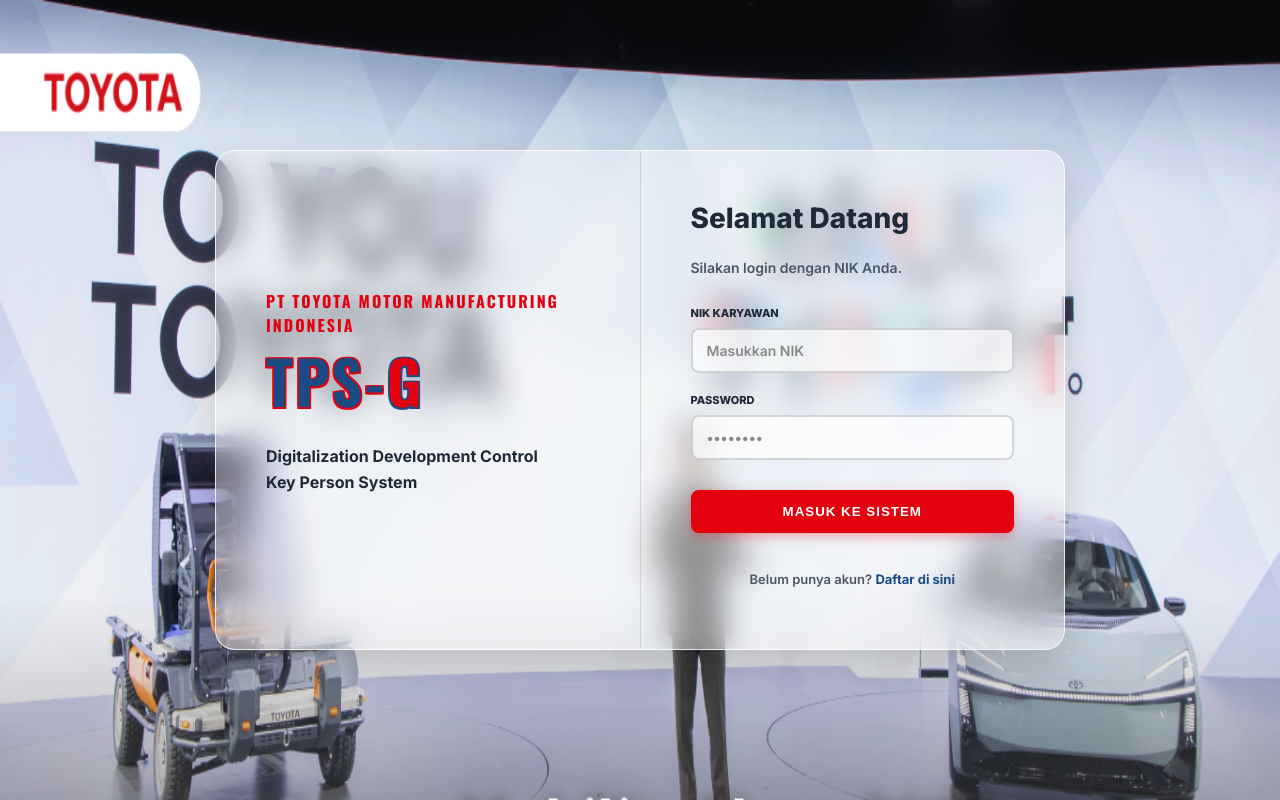
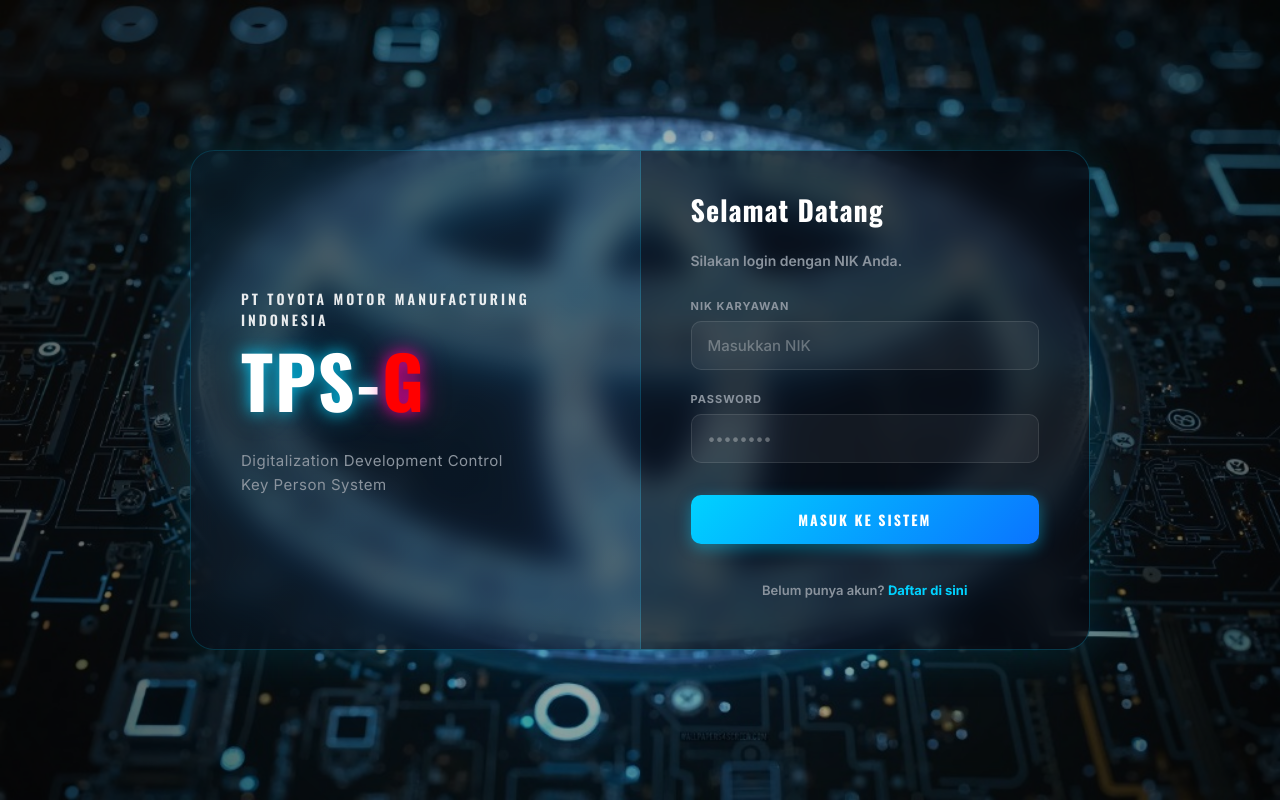
Before and after one commit to firmanadilsitohang/tps_development, a Flask app: page /auth/ in a window 1280 px wide. Run offline with Flask 3, Linux system fonts and the light colour scheme.

Commit message:
Wallpaper landingpage

```diff
--- a/app/templates/auth/login.html
+++ b/app/templates/auth/login.html
@@ -1,61 +1,70 @@
 <!DOCTYPE html>
 <html lang="id">
+
 <head>
     <meta charset="UTF-8">
     <meta name="viewport" content="width=device-width, initial-scale=1.0">
     <title>Login | TPS-G System</title>
-    <link href="https://fonts.googleapis.com/css2?family=Inter:wght@400;500;600;700;800&family=Oswald:wght@600;700&display=swap" rel="stylesheet">
+    <link
+        href="https://fonts.googleapis.com/css2?family=Inter:wght@400;500;600;700;800&family=Oswald:wght@600;700&display=swap"
+        rel="stylesheet">
     <style>
         :root {
-            --toyota-red: #e3000f;
-            --navy-blue: #1A4B84; /* Navy Blue cerah */
-            --text-dark: #1f2937;
-            --text-muted: #4b5563;
-            --accent-cyan: #0A74FF;
+            --neon-blue: #00d2ff;
+            --neon-cyan: rgb(251, 253, 253);
+            --neon-pink: #ff0000;
+            --text-light: #fdfdfd;
+            --text-muted: #8b949e;
         }
 
-        * { box-sizing: border-box; }
+        * {
+            box-sizing: border-box;
+        }
 
         body {
-            margin: 0; padding: 0;
-            font-family: 'Inter', sans-serif; /* Menggunakan font Inter yang bersih */
-            display: flex; align-items: center; justify-content: center;
+            margin: 0;
+            padding: 0;
+            font-family: 'Inter', sans-serif;
+            display: flex;
+            align-items: center;
+            justify-content: center;
             min-height: 100vh;
-            background-color: #f3f4f6;
+            background-color: #04070d;
 
-            /* =========================================================
-               FIX 1: SETTINGAN BACKGROUND AGAR TIDAK TERPOTONG
-            ========================================================= */
-            background-image: url("{{ url_for('static', filename='image/bg_login.png') }}");
-            background-size: 100% 100%; /* Memaksa gambar pas 1 banding 1 dengan layar */
-            background-position: top center; /* Menempel sempurna di sisi atas layar */
+            /* Latar belakang cyber baru */
+            background-image: url("{{ url_for('static', filename='img/toyota-cyber-bg.jpg') }}");
+            background-size: cover;
+            background-position: center;
             background-repeat: no-repeat;
             background-attachment: fixed;
             position: relative;
         }
 
-        /* Overlay sangat tipis untuk menjaga kejernihan gambar asli */
+        /* Overlay radial untuk menjaga teks terbaca tanpa menutupi logo di tengah */
         body::before {
             content: "";
             position: absolute;
-            top: 0; left: 0; width: 100%; height: 100%;
-            background-color: rgba(255, 255, 255, 0.03);
+            top: 0;
+            left: 0;
+            width: 100%;
+            height: 100%;
+            background: radial-gradient(circle at center, rgba(0, 0, 0, 0.1) 0%, rgba(0, 0, 0, 0.7) 100%);
             z-index: 0;
         }
 
-        /* =========================================================
-           CARD LOGIN (FIX 2: GLASSMORPHISM SANGAT TRANSPARAN)
-        ========================================================= */
+        /* CARD LOGIN (DARK CYBER GLASSMORPHISM) */
         .login-card {
-            display: flex; width: 850px; height: 500px;
-            /* Latar belakang putih dibuat sangat transparan agar kaca terlihat tembus */
-            background: rgba(255, 255, 255, 0.35);
-            backdrop-filter: blur(16px);
-            -webkit-backdrop-filter: blur(16px);
-            border-radius: 20px;
+            display: flex;
+            width: 900px;
+            height: 500px;
+            /* Latar belakang gelap transparan */
+            background: rgba(10, 15, 30, 0.45);
+            backdrop-filter: blur(14px);
+            -webkit-backdrop-filter: blur(14px);
+            border-radius: 24px;
             overflow: hidden;
-            box-shadow: 0 15px 35px rgba(0,0,0,0.15);
-            border: 1px solid rgba(255, 255, 255, 0.8);
+            box-shadow: 0 0 50px rgba(0, 210, 255, 0.15);
+            border: 1px solid rgba(0, 210, 255, 0.2);
             position: relative;
             z-index: 1;
         }
@@ -64,113 +73,158 @@
         .login-left {
             flex: 1;
             padding: 50px;
-            display: flex; flex-direction: column; justify-content: center;
-            border-right: 1px solid rgba(0, 0, 0, 0.1);
+            display: flex;
+            flex-direction: column;
+            justify-content: center;
+            background: linear-gradient(135deg, rgba(0, 210, 255, 0.05) 0%, rgba(0, 0, 0, 0) 100%);
+            border-right: 1px solid rgba(0, 210, 255, 0.15);
         }
 
         .company-name {
-            font-family: 'Oswald', sans-serif; color: var(--toyota-red);
-            font-size: 16px; letter-spacing: 2px; margin-bottom: 10px; font-weight: bold;
+            font-family: 'Oswald', sans-serif;
+            color: rgba(255, 255, 255, 0.9);
+            font-size: 14px;
+            letter-spacing: 3px;
+            margin-bottom: 10px;
+            font-weight: 500;
+            text-transform: uppercase;
         }
 
-        /* EFEK OUTLINE RAPI PADA TULISAN TPS-G (TEKNIK TEXT-SHADOW) */
         .brand-logo {
             font-family: 'Oswald', sans-serif;
-            font-size: 60px; /* Proporsi disesuaikan agar pas di card transparan */
+            font-size: 72px;
             font-weight: 700;
-            margin-bottom: 15px; letter-spacing: 2.5px;
-            color: var(--navy-blue);
+            margin-bottom: 15px;
+            letter-spacing: 2px;
+            color: #fff;
             line-height: 1.1;
-            /* Trik Multiple Text-Shadow untuk outline yang mulus dan solid */
-            text-shadow:
-                -1.5px -1.5px 0 var(--toyota-red),
-                 1.5px -1.5px 0 var(--toyota-red),
-                -1.5px  1.5px 0 var(--toyota-red),
-                 1.5px  1.5px 0 var(--toyota-red);
+            text-shadow: 0 0 15px rgba(0, 210, 255, 0.8), 0 0 30px rgba(0, 210, 255, 0.4);
         }
+
         .brand-logo span {
-            color: var(--toyota-red);
-            /* Outline Navy untuk huruf G */
-            text-shadow:
-                -1.5px -1.5px 0 var(--navy-blue),
-                 1.5px -1.5px 0 var(--navy-blue),
-                -1.5px  1.5px 0 var(--navy-blue),
-                 1.5px  1.5px 0 var(--navy-blue);
+            color: var(--neon-pink);
+            text-shadow: 0 0 15px rgba(255, 0, 160, 0.8), 0 0 30px rgba(255, 0, 160, 0.4);
         }
 
         .brand-tagline {
-            color: var(--text-dark); font-size: 16px;
-            line-height: 1.6; font-weight: 700;
+            color: #8b949e;
+            font-size: 15px;
+            line-height: 1.6;
+            font-weight: 400;
+            letter-spacing: 0.5px;
         }
 
-        /* KANAN: Area Form (FIX: Warna Latar Transparan) */
+        /* KANAN: Area Form */
         .login-right {
-            flex: 1; padding: 50px;
-            /* Latar belakang sisi kanan dibuat transparan agar tidak menumpuk warna putih tebal */
-            background: rgba(255, 255, 255, 0.1);
-            display: flex; flex-direction: column; justify-content: center;
+            flex: 1;
+            padding: 50px;
+            background: rgba(0, 0, 0, 0.3);
+            display: flex;
+            flex-direction: column;
+            justify-content: center;
         }
 
-        h3 { font-size: 28px; margin: 0 0 10px 0; color: var(--text-dark); font-weight: 800; }
+        h3 {
+            font-size: 28px;
+            margin: 0 0 8px 0;
+            color: #fff;
+            font-weight: 700;
+            font-family: 'Oswald', sans-serif;
+            letter-spacing: 1px;
+        }
 
-        .form-group { margin-bottom: 20px; }
-        label { display: block; font-size: 11px; color: var(--text-dark); margin-bottom: 8px; text-transform: uppercase; font-weight: 800; }
+        .form-group {
+            margin-bottom: 22px;
+        }
 
-    /* =========================================================
-           INPUT FIELD (DIPERBAIKI AGAR BIRU TERANG SAAT DISOROT)
-        ========================================================= */
+        label {
+            display: block;
+            font-size: 11px;
+            color: #8b949e;
+            margin-bottom: 8px;
+            text-transform: uppercase;
+            font-weight: 700;
+            letter-spacing: 1px;
+        }
+
         input {
-            width: 100%; padding: 12px 14px;
-            background: rgba(255, 255, 255, 0.7);
-            /* Ketebalan garis diubah jadi 2px agar warna birunya lebih jelas */
-            border: 2px solid rgba(0, 0, 0, 0.15);
-            border-radius: 8px;
-            color: var(--text-dark); font-size: 14px; font-weight: 600;
+            width: 100%;
+            padding: 14px 16px;
+            background: rgba(255, 255, 255, 0.05);
+            border: 1px solid rgba(255, 255, 255, 0.1);
+            border-radius: 10px;
+            color: #fff;
+            font-size: 15px;
+            font-weight: 500;
             font-family: 'Inter', sans-serif;
             transition: all 0.3s ease;
         }
 
-        input::placeholder { color: #888; }
-
-        /* Efek menyala Biru Terang saat disorot mouse (Hover) */
-        input:hover {
-            border-color: var(--accent-cyan);
-            background: rgba(255, 255, 255, 0.9);
+        input::placeholder {
+            color: rgba(255, 255, 255, 0.3);
         }
 
-        /* Efek menyala Biru Terang + Bayangan saat diklik (Focus) */
+        input:hover {
+            border-color: rgba(0, 210, 255, 0.5);
+            background: rgba(255, 255, 255, 0.08);
+        }
+
         input:focus {
             outline: none;
-            border-color: var(--accent-cyan);
-            /* Bayangan biru berpendar di luar kotak */
-            box-shadow: 0 0 0 4px rgba(10, 116, 255, 0.25);
-            background: #ffffff; /* Menjadi putih solid saat diketik */
+            border-color: var(--neon-blue);
+            box-shadow: 0 0 15px rgba(0, 210, 255, 0.3);
+            background: rgba(0, 0, 0, 0.4);
         }
+
         .btn-login {
-            width: 100%; padding: 14px; background: var(--toyota-red);
-            color: #fff; border: none; border-radius: 8px; font-weight: 700;
-            cursor: pointer; transition: 0.3s; margin-top: 10px;
-            letter-spacing: 1px;
-            box-shadow: 0 4px 12px rgba(227, 0, 15, 0.3);
+            width: 100%;
+            padding: 14px;
+            background: linear-gradient(135deg, #00d2ff 0%, #0A74FF 100%);
+            color: #fff;
+            border: none;
+            border-radius: 10px;
+            font-weight: 700;
+            font-size: 14px;
+            cursor: pointer;
+            transition: 0.3s;
+            margin-top: 10px;
+            letter-spacing: 2px;
+            text-transform: uppercase;
+            box-shadow: 0 4px 15px rgba(0, 210, 255, 0.4);
+            font-family: 'Oswald', sans-serif;
         }
+
         .btn-login:hover {
-            background: #c1081a;
             transform: translateY(-2px);
-            box-shadow: 0 6px 18px rgba(227, 0, 15, 0.5);
+            box-shadow: 0 8px 25px rgba(0, 210, 255, 0.6);
+            background: linear-gradient(135deg, #39ff14 0%, #00d2ff 100%);
         }
 
         .flash-msg {
-            background: rgba(227, 0, 15, 0.1); border: 1px solid rgba(227, 0, 15, 0.3);
-            color: var(--toyota-red); padding: 12px 15px; border-radius: 8px; margin-bottom: 20px; font-size: 13.5px; font-weight: 600;
+            background: rgba(255, 0, 160, 0.1);
+            border: 1px solid rgba(255, 0, 160, 0.3);
+            color: var(--neon-pink);
+            padding: 12px 15px;
+            border-radius: 8px;
+            margin-bottom: 20px;
+            font-size: 13.5px;
+            font-weight: 600;
         }
 
         .link-register {
-            color: var(--navy-blue); text-decoration: none;
-            font-weight: 700; transition: 0.3s;
+            color: var(--neon-blue);
+            text-decoration: none;
+            font-weight: 700;
+            transition: 0.3s;
         }
-        .link-register:hover { color: var(--toyota-red); }
+
+        .link-register:hover {
+            color: var(--neon-cyan);
+            text-shadow: 0 0 10px rgba(0, 210, 255, 0.8);
+        }
     </style>
 </head>
+
 <body>
 
     <div class="login-card">
@@ -181,7 +235,8 @@
         </div>
         <div class="login-right">
             <h3>Selamat Datang</h3>
-        <p style="color: var(--text-muted); font-size: 14px; margin-bottom: 30px; font-weight: 600;">Silakan login dengan NIK Anda.</p>
+            <p style="color: var(--text-muted); font-size: 14px; margin-bottom: 30px; font-weight: 600;">Silakan login
+                dengan NIK Anda.</p>
 
             {% with messages = get_flashed_messages(with_categories=true) %}
             {% if messages %}
@@ -204,10 +259,12 @@
             </form>
 
             <div style="margin-top: 25px; text-align: center;">
-            <p style="font-size: 13px; color: var(--text-muted); font-weight: 600;">Belum punya akun? <a href="{{ url_for('auth.register') }}" class="link-register">Daftar di sini</a></p>
+                <p style="font-size: 13px; color: var(--text-muted); font-weight: 600;">Belum punya akun? <a
+                        href="{{ url_for('auth.register') }}" class="link-register">Daftar di sini</a></p>
             </div>
         </div>
     </div>
 
 </body>
+
 </html>
--- a/app/templates/management/tps_advance.html
+++ b/app/templates/management/tps_advance.html
@@ -328,7 +328,7 @@
                     new Chart(spiderCtx, {
                         type: 'radar',
                         data: {
-                            labels: ['WS 1', 'WS 2', 'WS 3', 'WS 4', 'WS 5', 'WS 6', 'WS 7'],
+                            labels: ['Workshop 1', 'Workshop 2', 'Workshop 3', 'Workshop 4', 'Workshop 5', 'Workshop 6', 'Workshop 7'],
                             datasets: [{
                                 label: 'Score',
                                 data: [
```
Also changed, not shown: app/templates/management/participants.html (+8 -8 lines), app/templates/management/utilized_kp.html (+8 -8 lines), app/templates/omdd/detail.html (+15 -15 lines), app/static/img/toyota-cyber-bg.jpg (added). Lines whose indentation alone changed are shown as unchanged.
